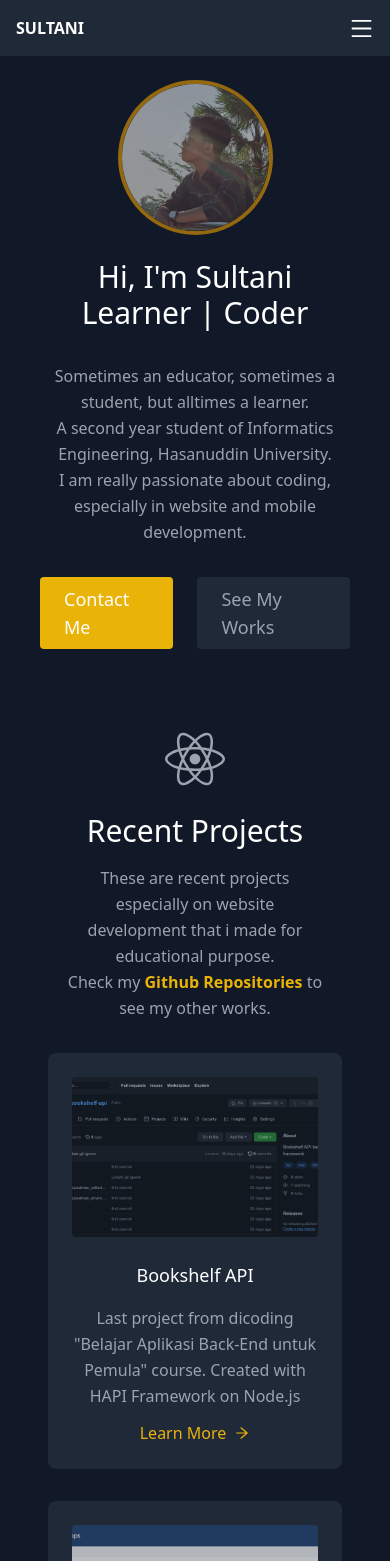
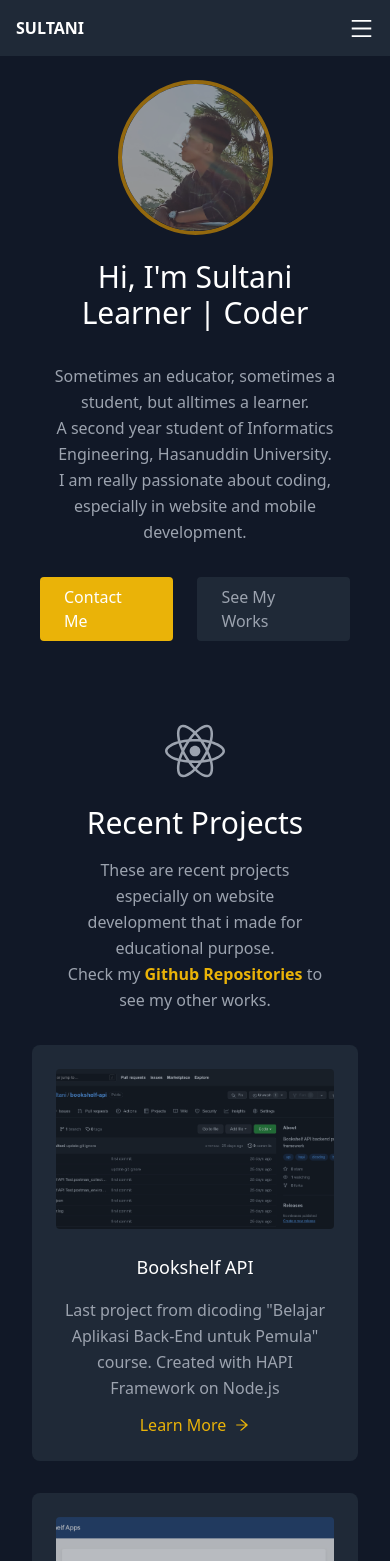
Before and after one commit to ahmadsultani/ahmadsultani.github.io, a React (Create React App) app: page / in a window 390 px wide. Shown: the top 1561 px of the page. Built offline with nearby package versions, Linux system fonts and the light colour scheme.

Commit message:
update mobile

```diff
--- a/src/components/About.tsx
+++ b/src/components/About.tsx
@@ -23,13 +23,13 @@ function About() {
               href="https://wa.me/6282193179080"
               target="_blank"
               rel="noreferrer"
-              className="text-base inline-flex text-white bg-yellow-500 border-0 py-2 px-6 focus:outline-none hover:bg-yellow-600 rounded text-lg"
+              className="text-base inline-flex text-white bg-yellow-500 border-0 py-2 px-6 focus:outline-none hover:bg-yellow-600 rounded md:text-lg text-md"
             >
               Contact Me
             </a>
             <a
               href="#projects"
-              className="text-base ml-6 inline-flex text-gray-400 bg-gray-800 border-0 py-2 px-6 focus:outline-none hover:bg-gray-700 hover:text-white rounded text-lg"
+              className="text-base ml-6 inline-flex text-gray-400 bg-gray-800 border-0 py-2 px-6 focus:outline-none hover:bg-gray-700 hover:text-white rounded md:text-lg text-md"
             >
               See My Works
             </a>
--- a/src/components/Connect.tsx
+++ b/src/components/Connect.tsx
@@ -17,22 +17,22 @@ function Connect() {
           </p>
           <div className="flex flex-row justify-center mt-4">
             <a href="https://www.linkedin.com/in/ahmadsultanid/" target="_blank" rel="noreferrer">
-              <img src="https://img.icons8.com/color/48/000000/linkedin.png" alt="linkedin" className="w-12 h-12 mr-6" />
+              <img src="https://img.icons8.com/color/48/000000/linkedin.png" alt="linkedin" className="w-9 h-9 mr-4 sm:w-12 sm:h-12 sm:mr-6" />
             </a>
             <a href="https://www.instagram.com/ahmadsultanid/" target="_blank" rel="noreferrer">
-              <img src="https://img.icons8.com/color/48/000000/instagram-new.png" alt="instagram" className="w-12 h-12 mr-6" />
+              <img src="https://img.icons8.com/color/48/000000/instagram-new.png" alt="instagram" className="w-9 h-9 mr-4 sm:w-12 sm:h-12 sm:mr-6" />
             </a>
             <a href="https://www.github.com/ahmadsultani/" target="_blank" rel="noreferrer">
-              <img src="https://img.icons8.com/color/48/000000/github--v5.png" alt="github" className="w-12 h-12 mr-6" />
+              <img src="https://img.icons8.com/color/48/000000/github--v5.png" alt="github" className="w-9 h-9 mr-4 sm:w-12 sm:h-12 sm:mr-6" />
             </a>
             <a href="https://www.twitter.com/arctanxyz/" target="_blank" rel="noreferrer">
-              <img src="https://img.icons8.com/color/48/000000/twitter.png" alt="twitter" className="w-12 h-12 mr-6" />
+              <img src="https://img.icons8.com/color/48/000000/twitter.png" alt="twitter" className="w-9 h-9 mr-4 sm:w-12 sm:h-12 sm:mr-6" />
             </a>
             <a href="https://www.facebook.com/ahmadsultanidayanullah/" target="_blank" rel="noreferrer">
-              <img src="https://img.icons8.com/color/48/000000/facebook-new.png" alt="facebook" className="w-12 h-12 mr-6" />
+              <img src="https://img.icons8.com/color/48/000000/facebook-new.png" alt="facebook" className="w-9 h-9 mr-4 sm:w-12 sm:h-12 sm:mr-6" />
             </a>
             <a href="https://wa.me/6282193179080" target="_blank" rel="noreferrer">
-              <img src="https://img.icons8.com/color/48/000000/whatsapp--v1.png" alt="whatsapp" className="w-12 h-12" />
+              <img src="https://img.icons8.com/color/48/000000/whatsapp--v1.png" alt="whatsapp" className="w-9 h-9 sm:w-12 sm:h-12" />
             </a>
           </div>
           <a
--- a/src/components/Projects.tsx
+++ b/src/components/Projects.tsx
@@ -20,7 +20,7 @@ function Projects() {
         <div className="flex flex-wrap mx-auto px-8">
           {
             projects.map((project) => (
-              <div className="xl:w-1/3 md:w-1/2 p-4">
+              <div className="xl:w-1/3 md:w-1/2 md:p-4 py-4">
                 <div className="bg-gray-800 p-6 rounded-lg h-full">
                   <img className="h-40 rounded w-full object-cover object-top mb-6 opacity-70"
                     src={project.image}
--- a/src/components/Skills.tsx
+++ b/src/components/Skills.tsx
@@ -17,9 +17,9 @@ function Skills() {
             You can check my <a href="https://" className="font-semibold text-yellow-500">Resume</a> and get to know more.
           </p>
         </div>
-        <div className="flex flex-wrap w-full px-4 sm:px-0 sm:w-4/5 lg:w-3/5 sm:mx-auto">
+        <div className="flex flex-wrap w-full px-2 sm:px-0 sm:w-4/5 lg:w-3/5 sm:mx-auto">
           {skills.map((skill: any) => (
-            <div className="w-full sm:w-1/2 p-2 sm:p-4 sm:mx-auto mx-4">
+            <div className="w-full sm:w-1/2 sm:p-4 py-2 sm:mx-auto mx-4">
               <div className="flex flex-row justify-start bg-gray-800 p-4 rounded-xl items-center">
                 <img className="h-9 w-9 object-cover object-center "
                   src={skill.image}
```
